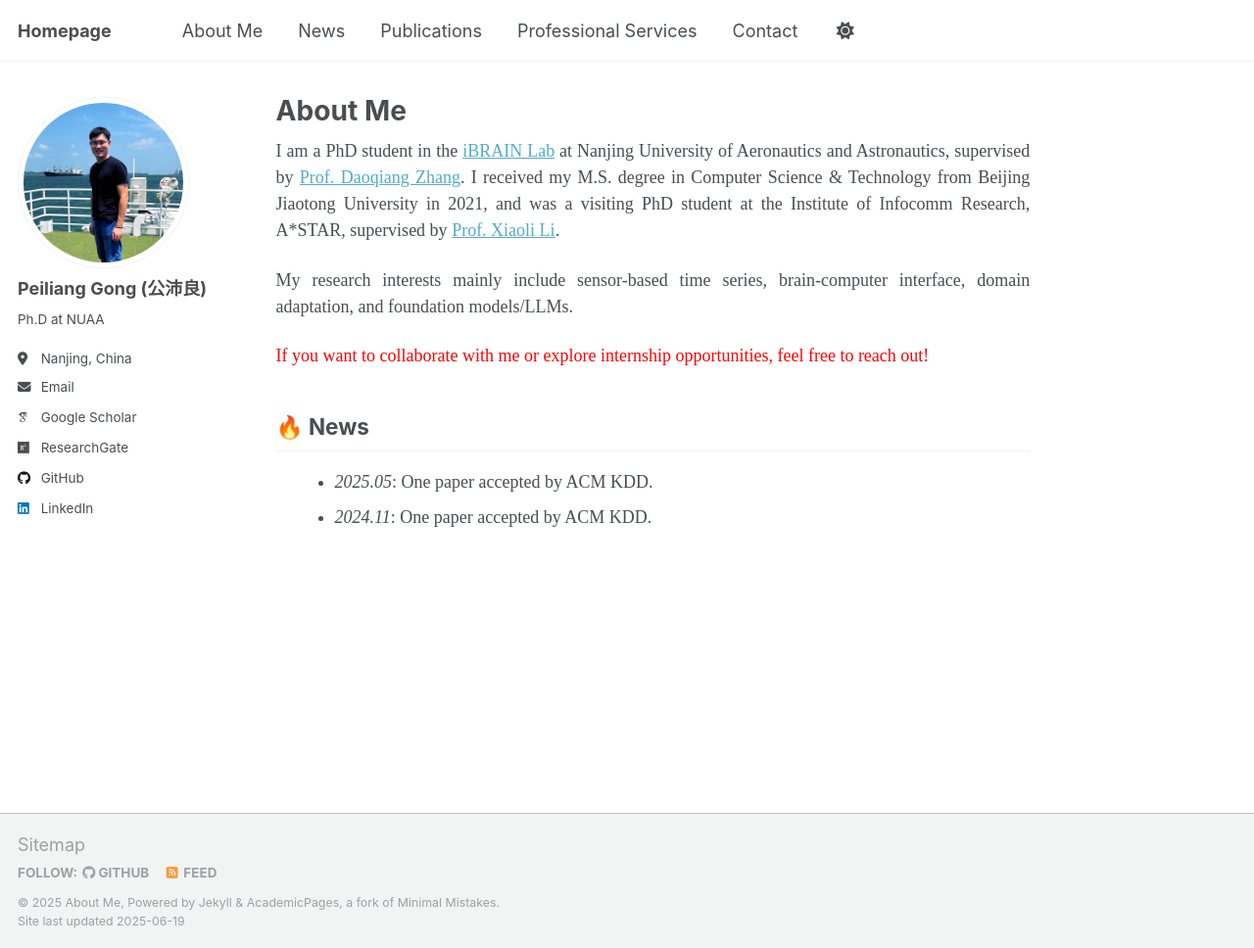
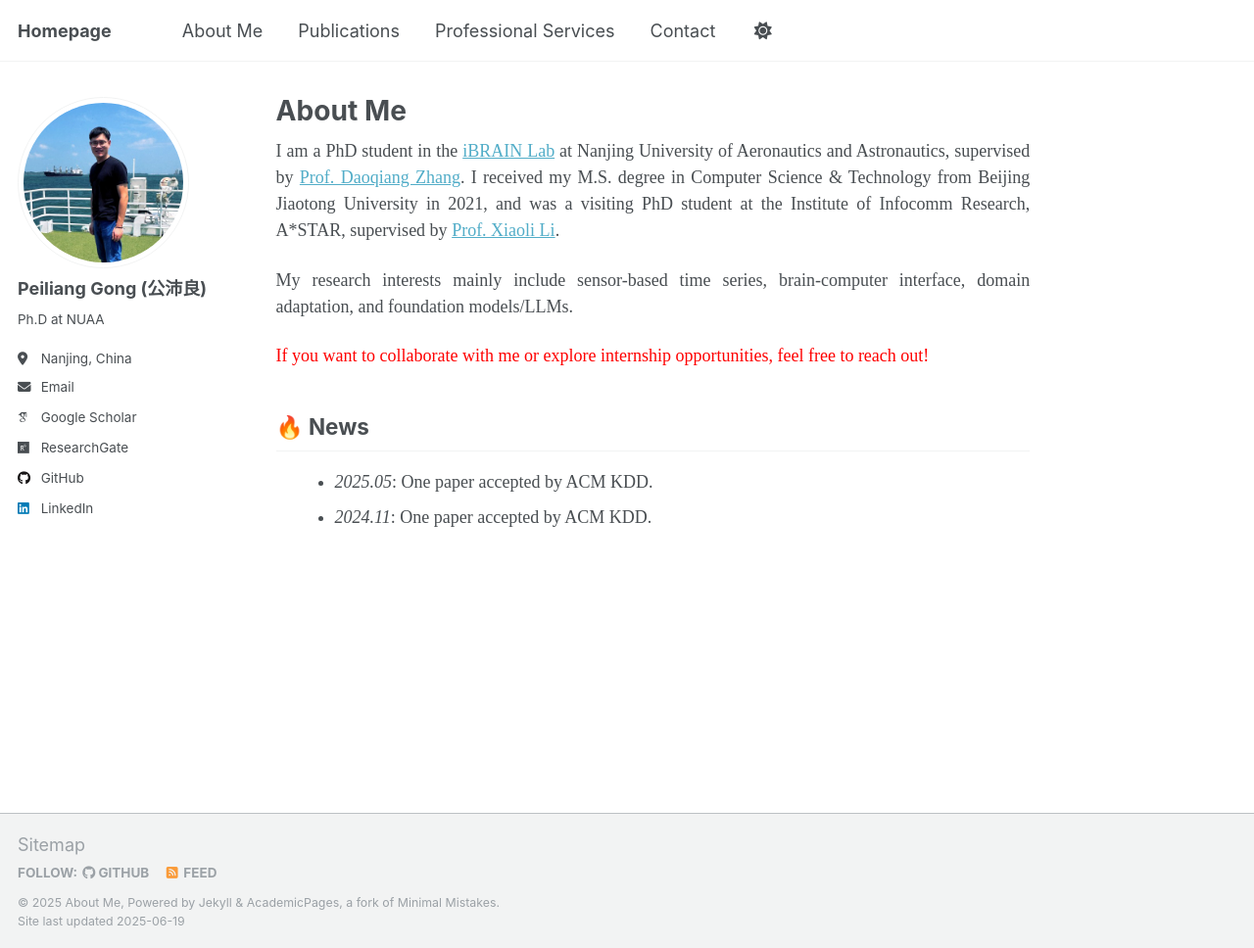
Before and after one commit to Tokenmw/Tokenmw.github.io, a Jekyll site: the page built from _pages/about.md, in a window 1280 px wide and 968 px high. Shown: the whole window at 98% size. Built offline with Jekyll 4.4.1, drawn with Linux system fonts in a browser that asks for light colours; some web fonts are replaced.

Commit message:
Update navigation.yml

```diff
--- a/_data/navigation.yml
+++ b/_data/navigation.yml
@@ -9,10 +9,7 @@
 
 main:
   - title: "About Me"
-    url: /
-
-  - title: "News"
-    url: /#news
+    url: /about/
 
   - title: "Publications"
     url: /publications/
```
